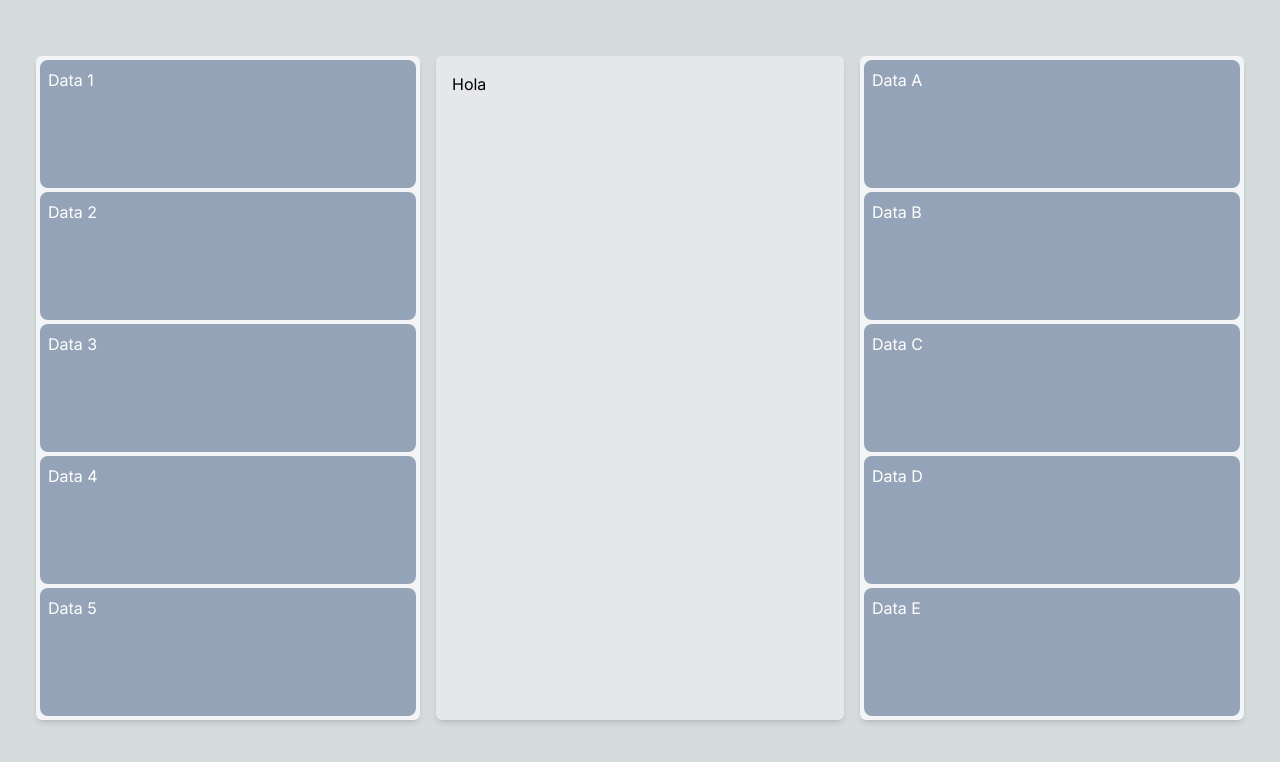
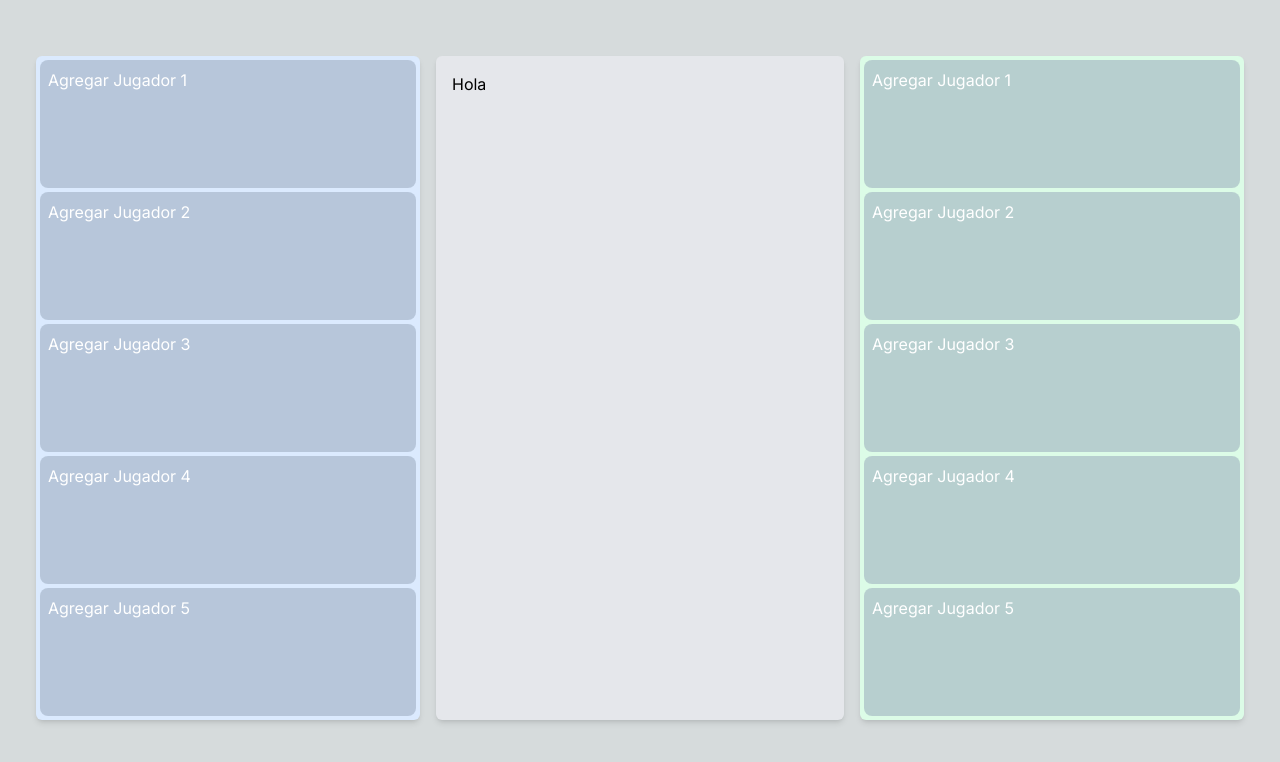
Before and after one commit to leandrofiadone/dream-match, a Next.js app: page / in a window 1280 px wide. Shown: the top 762 px of the page. Built offline with nearby package versions, Linux system fonts and the light colour scheme.

Commit message:
colores diferentes en cada contianer

```diff
--- a/src/app/components/TeamSlots/ContainerTeams.tsx
+++ b/src/app/components/TeamSlots/ContainerTeams.tsx
@@ -1,16 +1,20 @@
+"use client"
 import React from "react"
 import SlotPlayer from "./SlotPlayer"
 
 interface ContainerTeamsProps {
   slots: React.ReactNode[]
   onSlotClick: (index: number) => void
+  colorClass: string // Agrega esta propiedad
 }
 
 const ContainerTeams: React.FC<ContainerTeamsProps> = ({
   slots,
-  onSlotClick
+  onSlotClick,
+  colorClass
 }) => (
-  <div className="flex flex-col flex-1 p-1 bg-gray-100 rounded-md shadow-md gap-1">
+  <div
+    className={`flex flex-col flex-1 p-1 rounded-md shadow-md gap-1 ${colorClass}`}>
     {slots.map((slot, index) => (
       <SlotPlayer
         key={index}
--- a/src/app/components/TeamSlots/SlotPlayer.tsx
+++ b/src/app/components/TeamSlots/SlotPlayer.tsx
@@ -14,7 +14,7 @@ const SlotPlayer: React.FC<SlotPlayerProps> = ({
   return (
     <div
       onClick={onClick}
-      className={`p-2  bg-slate-400 text-white rounded-lg cursor-pointer ${className}`}>
+      className={`p-2 bg-slate-400 bg-opacity-50 text-white rounded-lg cursor-pointer ${className}`}>
       {children}
     </div>
   )
--- a/src/app/pages/MainContainer.tsx
+++ b/src/app/pages/MainContainer.tsx
@@ -1,12 +1,10 @@
 "use client"
-
 import React, {useEffect, useState} from "react"
 import ContainerTeams from "../components/TeamSlots/ContainerTeams"
 import Modal from "../components/Modal"
 import PlayerSearch from "../components/PlayerSearch"
 
 const MainContainer: React.FC = () => {
-
   const [firstContainerSlots, setFirstContainerSlots] = useState<
     React.ReactNode[]
   >([])
@@ -21,20 +19,29 @@ const MainContainer: React.FC = () => {
   >(null)
   const [isModalOpen, setIsModalOpen] = useState(false)
 
-
   useEffect(() => {
-    // Simula la carga de datos
-    setFirstContainerSlots(["Data 1", "Data 2", "Data 3", "Data 4", "Data 5"])
-    setSecondContainerSlots(["Data A", "Data B", "Data C", "Data D", "Data E"])
+    // Simula la carga de datos con slots numerados para agregar jugadores
+    setFirstContainerSlots([
+      "Agregar Jugador 1",
+      "Agregar Jugador 2",
+      "Agregar Jugador 3",
+      "Agregar Jugador 4",
+      "Agregar Jugador 5"
+    ])
+    setSecondContainerSlots([
+      "Agregar Jugador 1",
+      "Agregar Jugador 2",
+      "Agregar Jugador 3",
+      "Agregar Jugador 4",
+      "Agregar Jugador 5"
+    ])
   }, [])
-
 
   const handleSlotClick = (container: "first" | "second", index: number) => {
     setSelectedSlotIndex(index)
     setSelectedContainer(container)
     setIsModalOpen(true)
   }
-
 
   const handlePlayerSelect = (player: React.ReactNode) => {
     if (selectedSlotIndex !== null && selectedContainer) {
@@ -57,12 +64,12 @@ const MainContainer: React.FC = () => {
     }
   }
 
-
   return (
     <div className="flex flex-col w-full md:flex-row flex-1 gap-4 mt-5 mb-12 md:mb-5">
       <ContainerTeams
         slots={firstContainerSlots}
         onSlotClick={(index) => handleSlotClick("first", index)}
+        colorClass="bg-blue-100" // Agrega una clase diferente para el primer contenedor
       />
 
       <div className="hidden md:flex md:flex-1 md:w-1/3 p-4 bg-gray-200 rounded-md shadow-md">
@@ -72,6 +79,7 @@ const MainContainer: React.FC = () => {
       <ContainerTeams
         slots={secondContainerSlots}
         onSlotClick={(index) => handleSlotClick("second", index)}
+        colorClass="bg-green-100" // Agrega una clase diferente para el segundo contenedor
       />
 
       <Modal isOpen={isModalOpen} onClose={() => setIsModalOpen(false)}>
```
